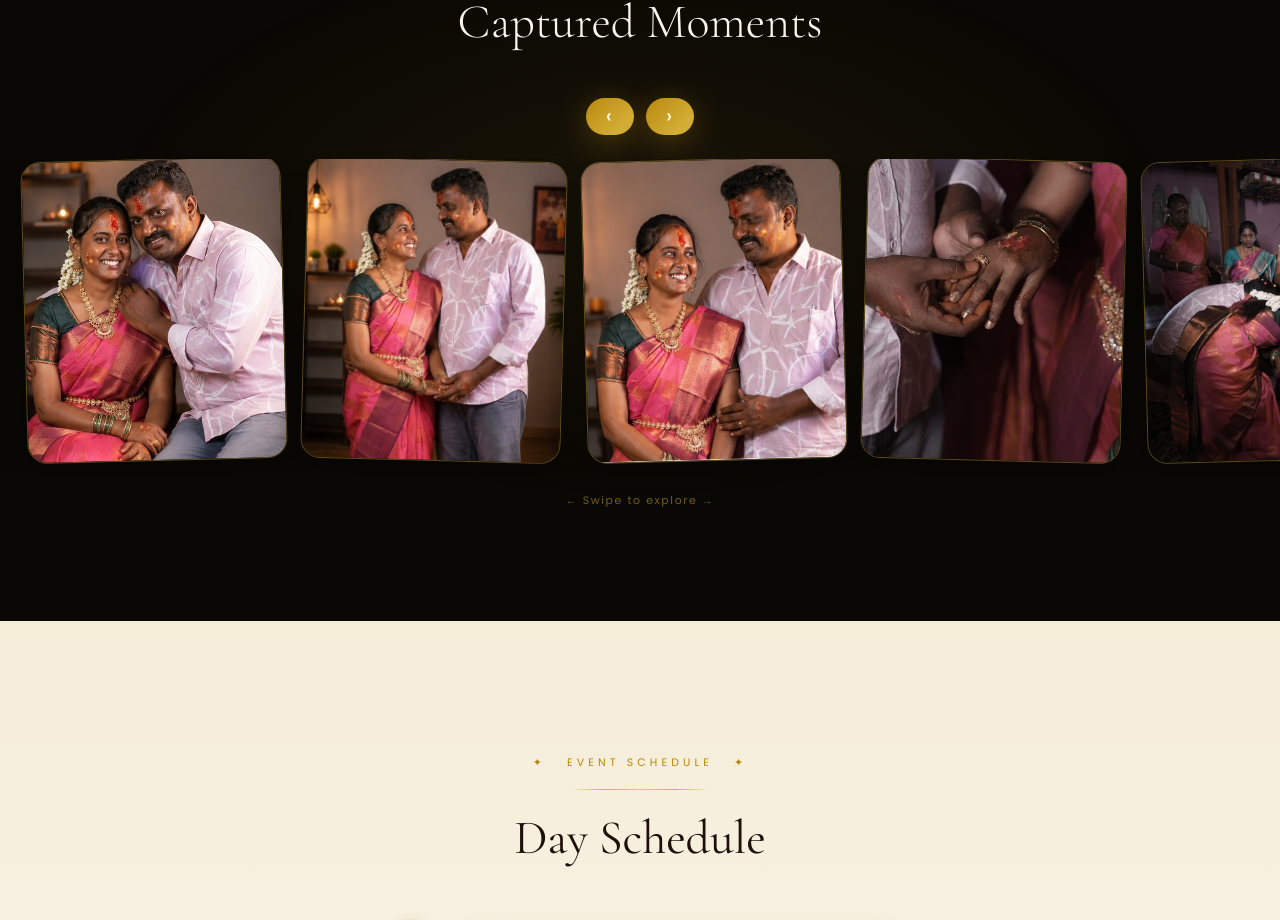
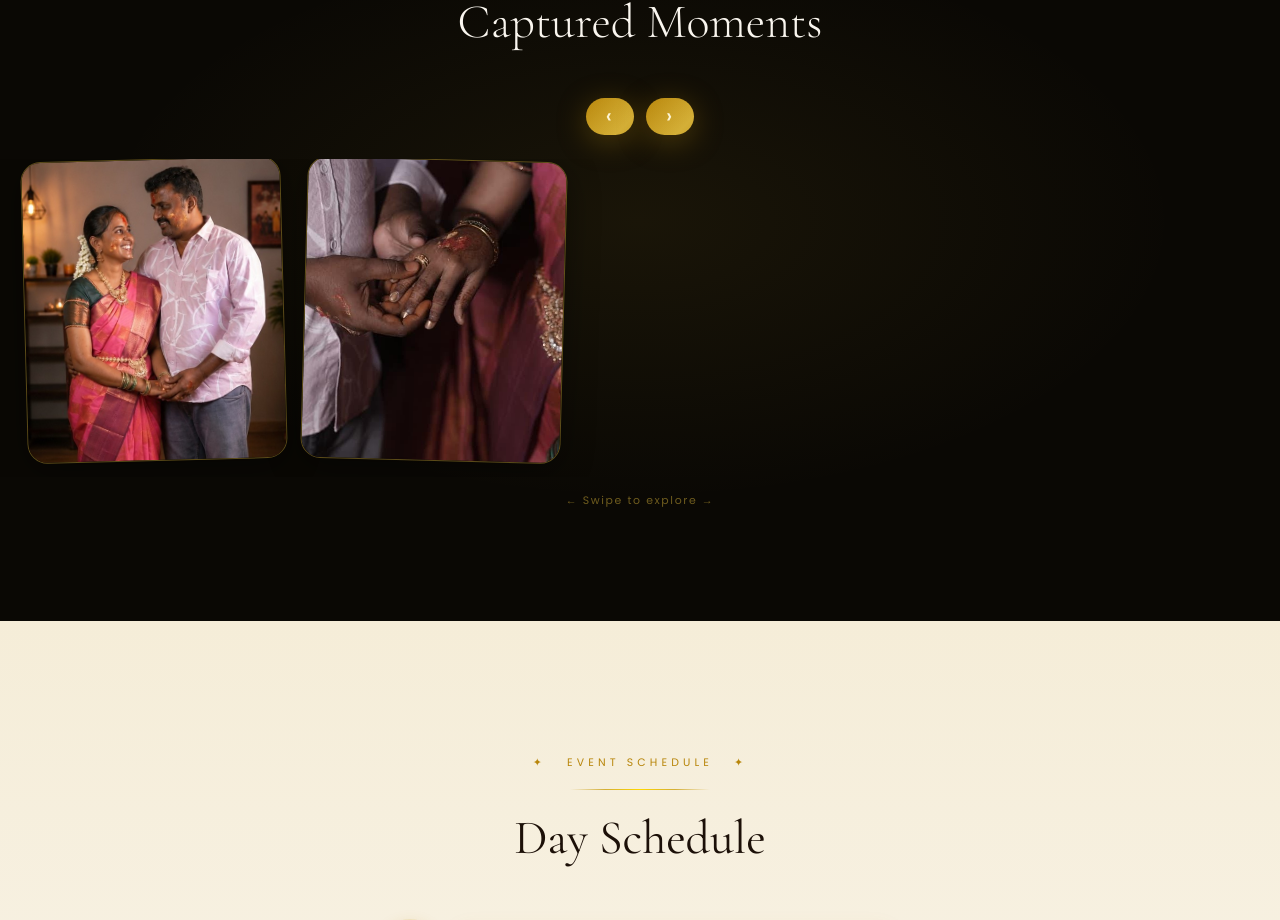
Before and after one commit to VarshiniJayakumar/swathi-wed, a React (Vite) app in the folder wedding-invitation/: page / in a window 1280 px wide. Shown: the part 5780-6700 px from the top of the page. Built offline with nearby package versions, Linux system fonts and the light colour scheme; a web font is replaced by a local one.

Commit message:
fix: show only together2 and engagement1 in gallery

```diff
--- a/wedding-invitation/src/components/GallerySection.jsx
+++ b/wedding-invitation/src/components/GallerySection.jsx
@@ -2,12 +2,8 @@ import React, { useRef } from 'react';
 import useInView from '../hooks/useInView';
 
 const photos = [
-  { id:1, src:'/together1.png',   label:'Together',     emoji:'💑', bg:'linear-gradient(135deg,#F5EDD8,#EDD9B0)' },
-  { id:2, src:'/together2.png',   label:'Together',     emoji:'💑', bg:'linear-gradient(135deg,#EDD9B0,#D4AF37)' },
-  { id:3, src:'/together3.png',   label:'Together',     emoji:'🌸', bg:'linear-gradient(135deg,#FAF6EF,#F5EDD8)' },
-  { id:4, src:'/engagement1.png', label:'Engagement',   emoji:'💍', bg:'linear-gradient(135deg,#F5EDD8,#EDD9B0)' },
-  { id:5, src:'/withfamily1.png', label:'With Family',  emoji:'👨‍👩‍👦', bg:'linear-gradient(135deg,#EDD9B0,#F5EDD8)' },
-  { id:6, src:'/withfamily2.png', label:'With Family',  emoji:'👨‍👩‍👦', bg:'linear-gradient(135deg,#F5EDD8,#EDD9B0)' },
+  { id:1, src:'/together2.png',   label:'Together',   emoji:'💑', bg:'linear-gradient(135deg,#F5EDD8,#EDD9B0)' },
+  { id:2, src:'/engagement1.png', label:'Engagement', emoji:'💍', bg:'linear-gradient(135deg,#EDD9B0,#D4AF37)' },
 ];
 
 export default function GallerySection() {
```
